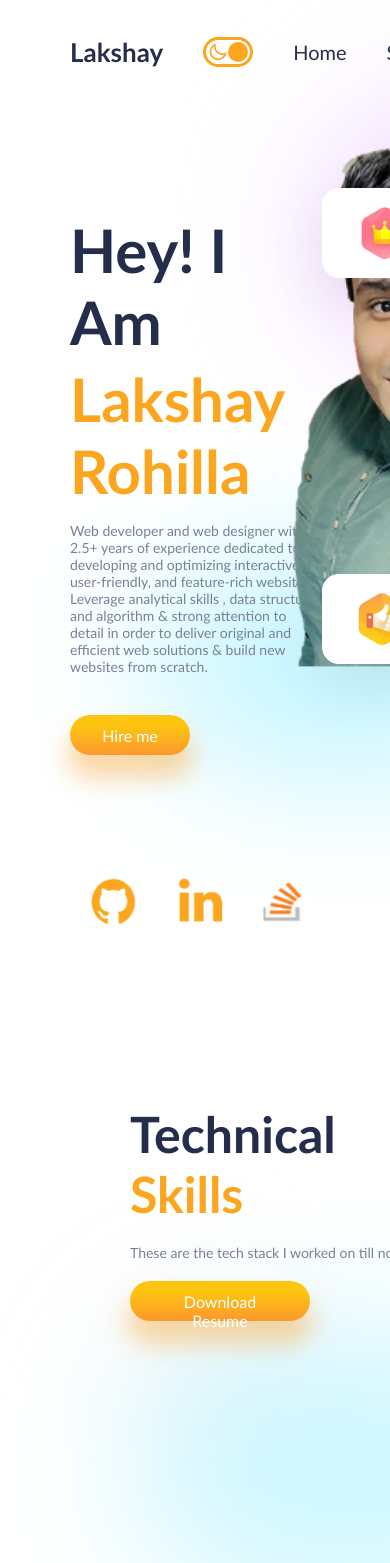
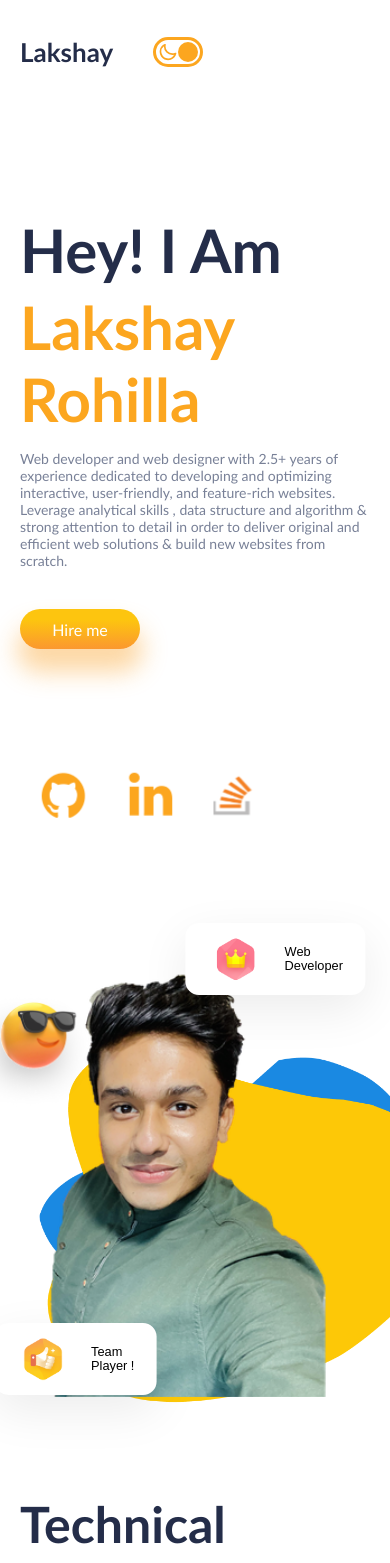
Before and after one commit to LakshayRohilla/My-Portfolio, a React (Create React App) app: page / in a window 390 px wide. Shown: the top 1563 px of the page. Built offline with nearby package versions, Linux system fonts and the light colour scheme.

Commit message:
Added media query in the app except footer

```diff
--- a/src/App.css
+++ b/src/App.css
@@ -33,3 +33,9 @@
   background: white;
   border: 1px solid var(--orange);
 }
+
+@media screen and (max-width: 480px) {
+  .App {
+    padding: 0.5rem 1rem;
+  }
+}
--- a/src/Components/Card/Card.css
+++ b/src/Components/Card/Card.css
@@ -42,3 +42,8 @@
       cursor: pointer;
   }
   /* cards */
+  @media screen and (max-width: 480px){
+    .card{
+      width: auto;
+    }
+  }
--- a/src/Components/Certificates/Certificates.css
+++ b/src/Components/Certificates/Certificates.css
@@ -82,3 +82,13 @@
 .c-wrapper .swiper-pagination-bullet-active{
     background: var(--orange);
 }
+
+@media screen and (max-width: 480px){
+    .c-wrapper{
+        padding: 0;
+    }
+    .testimonial>img{
+        width: 70px;
+        height: 70px;
+    }
+  }
--- a/src/Components/Contact/Contact.css
+++ b/src/Components/Contact/Contact.css
@@ -59,3 +59,19 @@ textarea{
     top: 1rem;
     left: 12rem;
 }
+
+@media screen and (max-width: 480px) {
+    .contact{
+        padding: 0;
+        flex-direction: column;
+        gap: 5rem;
+        height: 35rem;
+    }
+    .c-right .user{
+        width: 16rem;
+    }
+    .c-left{
+        flex: 0;
+    }
+
+}
--- a/src/Components/Education/Education.css
+++ b/src/Components/Education/Education.css
@@ -46,3 +46,8 @@
   .degree :nth-child(2){
     font-weight: bold;
 }
+@media screen and (max-width: 480px){
+    .education{
+        margin-top:20rem;
+    }
+  }
--- a/src/Components/Experience/Experience.css
+++ b/src/Components/Experience/Experience.css
@@ -106,3 +106,26 @@
 .domain-list > *{
   font-size: 15px;
 }
+
+@media screen and (max-width: 480px) {
+  .exp {
+    flex-direction: column;
+    height: 55rem;
+    padding: 0;
+    gap: 5rem;
+  }
+
+  .e-right {
+    display: flex;
+    align-items: flex-start;
+    justify-content:start;
+    transform: scale(0.7);
+  }
+  .e-mainCircle{
+    position: static;
+  }
+  .e-backCircle{
+    left: 8rem!important;
+  }
+
+}
--- a/src/Components/Footer/Footer.css
+++ b/src/Components/Footer/Footer.css
@@ -20,3 +20,9 @@
     display: flex;
     gap: 4rem;
   }
+
+  @media screen and (max-width: 480px){
+    .f-content{
+      transform: scale(.5);
+    }
+  }
--- a/src/Components/Intro/Intro.css
+++ b/src/Components/Intro/Intro.css
@@ -100,3 +100,23 @@
   left: 56%;
   filter: blur(72px);
 }
+
+@media screen and (max-width: 480px) {
+  .intro {
+    flex-direction: column;
+    gap: 7rem;
+    height: 64rem;
+  }
+
+  .i-right {
+    transform: scale(0.8);
+    left: -3rem;
+  }
+  .i-right .blur {
+    display: none;
+  }
+  .floating-div:nth-of-type(1){
+    /* display: none; */
+    top: -7rem !important;;
+  }
+}
--- a/src/Components/Intro/Intro.jsx
+++ b/src/Components/Intro/Intro.jsx
@@ -52,7 +52,7 @@ export default function Intro(){
                 </motion.div>
                 {/* animation */}
                 <motion.div initial={{ left: "9rem", top: "18rem" }} whileInView={{ left: "0rem" }} transition={transition} className="floating-div">
-                    <FloatingDiv image={thumbup} txt1="An Open" txt2="Book !"/>
+                    <FloatingDiv image={thumbup} txt1="Team" txt2="Player !"/>
                 </motion.div>
                 {/* Blur divs behind the right side*/}
                 <div className="blur" style={{ background: "rgb(238 210 255)" }}></div>
--- a/src/Components/Navbar/Navbar.css
+++ b/src/Components/Navbar/Navbar.css
@@ -44,3 +44,12 @@
 .n-button{
     flex: 2;
 }
+
+@media screen and (max-width: 480px) {
+    .n-list {
+      display: none;
+    }
+    .n-button{
+        display: none;
+    }
+  }
--- a/src/Components/Skills/Skills.css
+++ b/src/Components/Skills/Skills.css
@@ -53,3 +53,25 @@
   top: 15rem;
   left: -18rem;
 }
+
+@media screen and (max-width: 480px) {
+  .skills {
+    margin-top: 0;
+    flex-direction: column;
+    gap: 5rem;
+    height: 66rem;
+    padding: 0;
+  }
+
+  .cards {
+    display: flex;
+    flex-direction: column;
+    gap: 1rem;
+  }
+  .cards > * {
+    position: static;
+  }
+  .blur {
+    display: none;
+  }
+}
```
